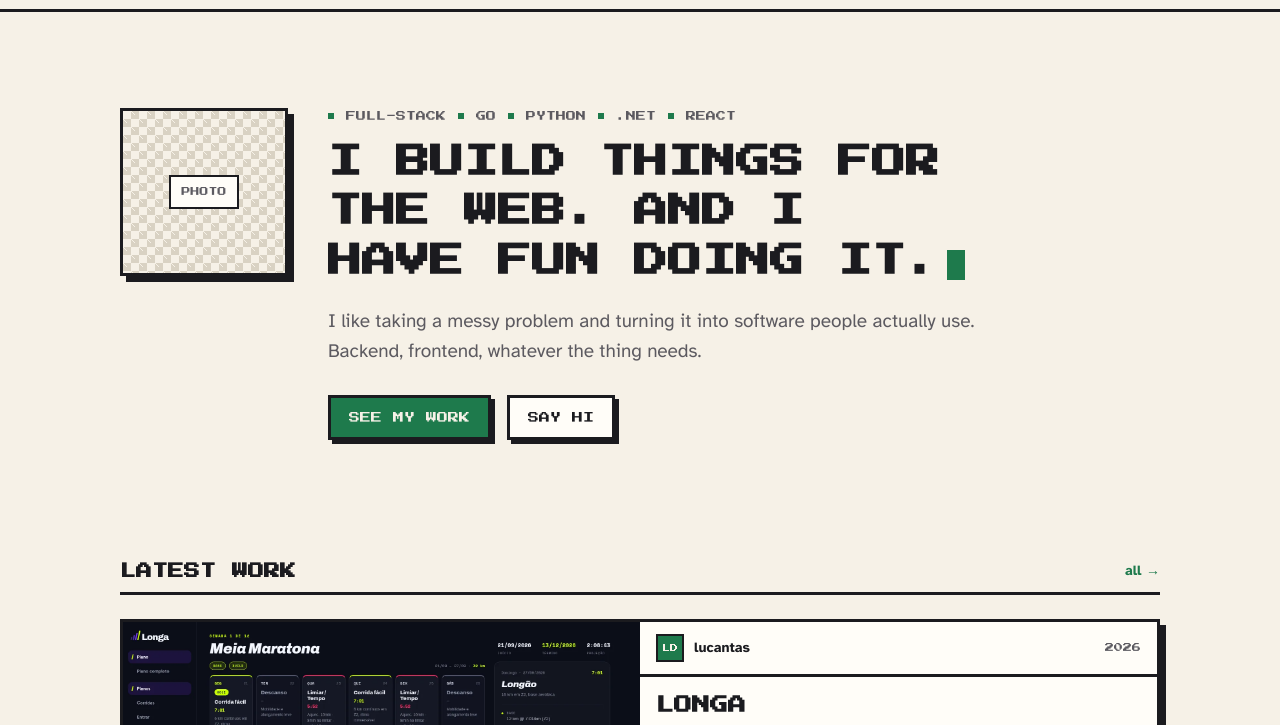
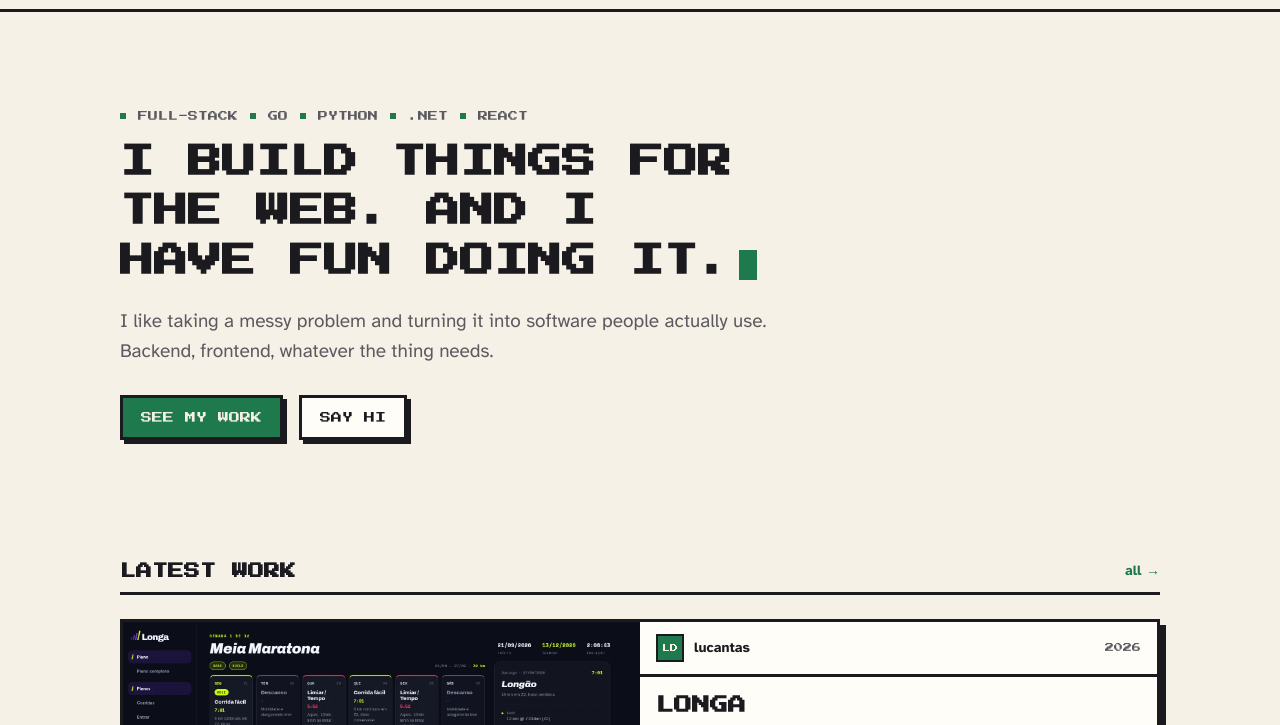
Before and after one commit to Lucantas/portfolio, a plain HTML site: page index.html in a window 1280 px wide. Shown: the part 51-776 px from the top of the page. Drawn offline with Linux system fonts and the light colour scheme.

Commit message:
feat: hide hero avatar

```diff
--- a/index.html
+++ b/index.html
@@ -36,7 +36,7 @@
 <div id="pageHome">
   <section id="hero" class="wrap hero">
     <div class="hero-row">
-      <div class="avatar" id="avatarSlot"></div>
+      <div class="avatar" id="avatarSlot" hidden></div>
       <div class="hero-copy">
         <div class="kicker" id="heroKicker">full-stack · Go · Python · .NET · React</div>
         <h1><span data-i18n="heroTitle">I build things for the web. And I have fun doing it.</span><span class="cursor" aria-hidden="true"></span></h1>
```
